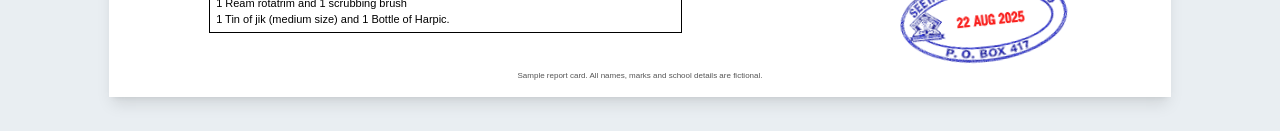
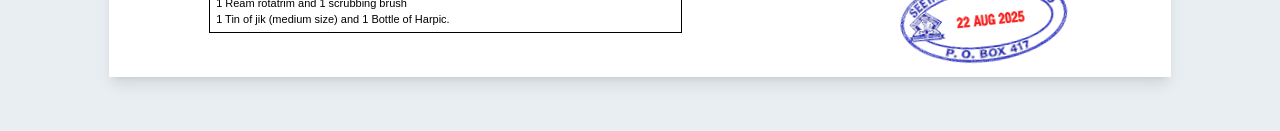
Before and after one commit to dementatech/good-school, a Next.js app in the folder frontend/: page /report-samples in a window 1280 px wide. Shown: the part 666-797 px from the top of the page. Built offline with nearby package versions, Linux system fonts and the light colour scheme; no server answers.

Commit message:
Remove the fictional-data note from /report-samples

```diff
--- a/frontend/app/report-samples/page.tsx
+++ b/frontend/app/report-samples/page.tsx
@@ -250,9 +250,6 @@ export default function ReportSamplesPage() {
           </div>
         </div>
 
-        <p className="mt-2 text-center text-[8px] text-[#555] print:hidden">
-          Sample report card. All names, marks and school details are fictional.
-        </p>
       </div>
     </div>
   );
```
